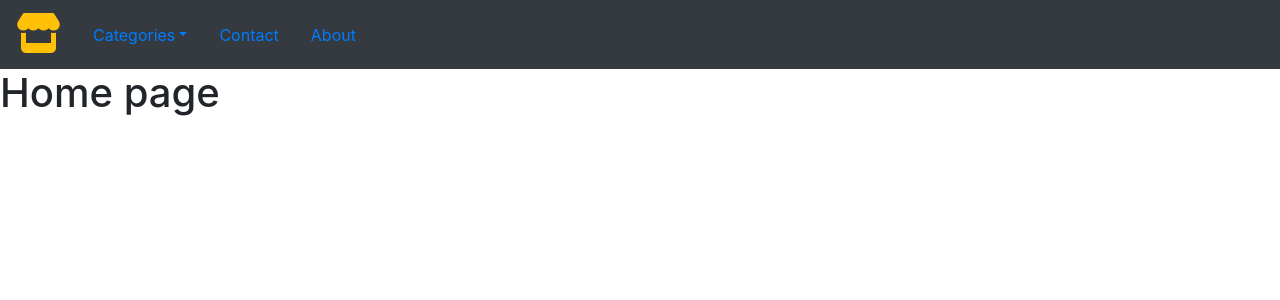
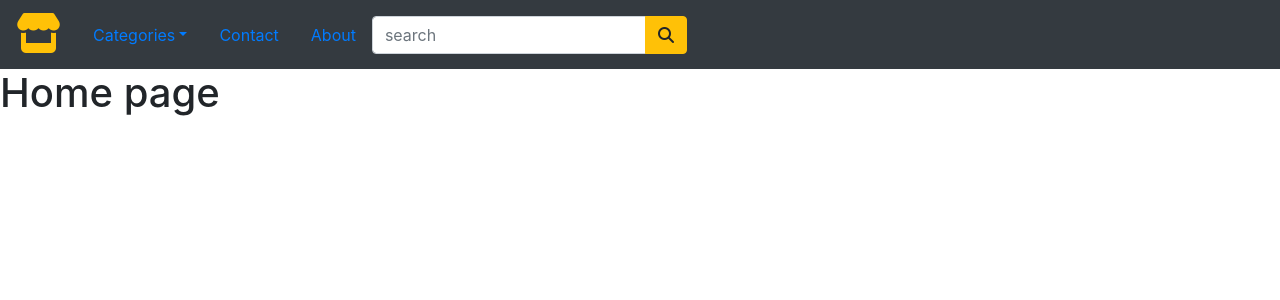
Before and after one commit to EliasOPrado/Django_Ecommerce, a Django app: page / in a window 1280 px wide. Shown: the top 300 px of the page. Run offline with Django 3.2, Linux system fonts and the light colour scheme; some libraries are stand-ins or nearby versions.

Commit message:
added navbar and search form

```diff
--- a/ecommerce_project/store/templates/base.html
+++ b/ecommerce_project/store/templates/base.html
@@ -35,6 +35,13 @@
             <li class="nav-item"><a class="nav-link text-light text-uppercase font-weight-bold px-3" href="">Contact</a></li>
             <li class="nav-item"><a class="nav-link text-light text-uppercase font-weight-bold px-3" href="">About</a></li>
         </ul>
+        <form class="form-inline">
+          <div class="input-group">
+            <input type="text" placeholder="search" class="form-control">
+            <div class="input-group-append">
+              <button class="btn btn-warning"type="button" name="button"><i class="fas fa-search"></i></button></div>
+          </div>
+        </form>
     </nav>
 
 
```
